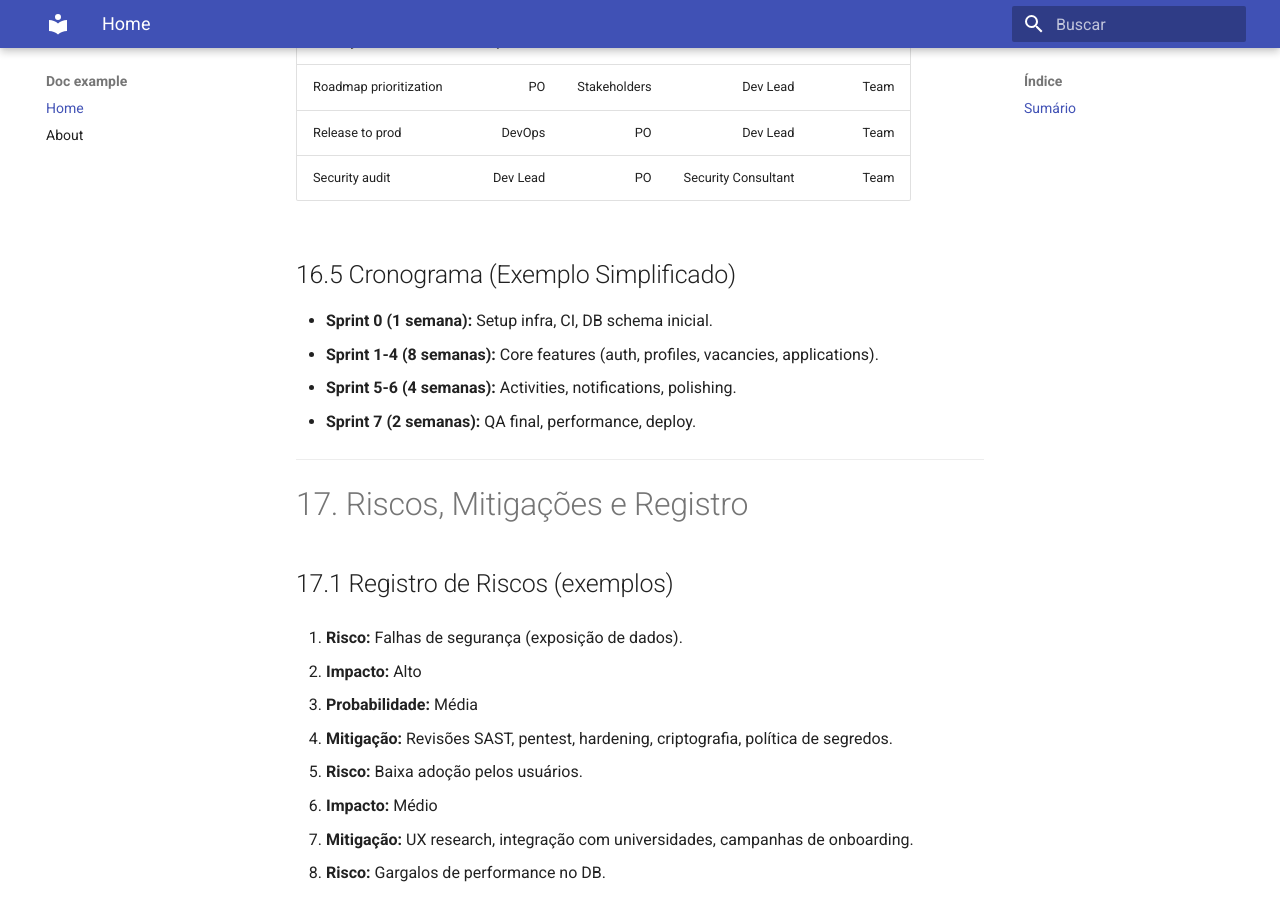
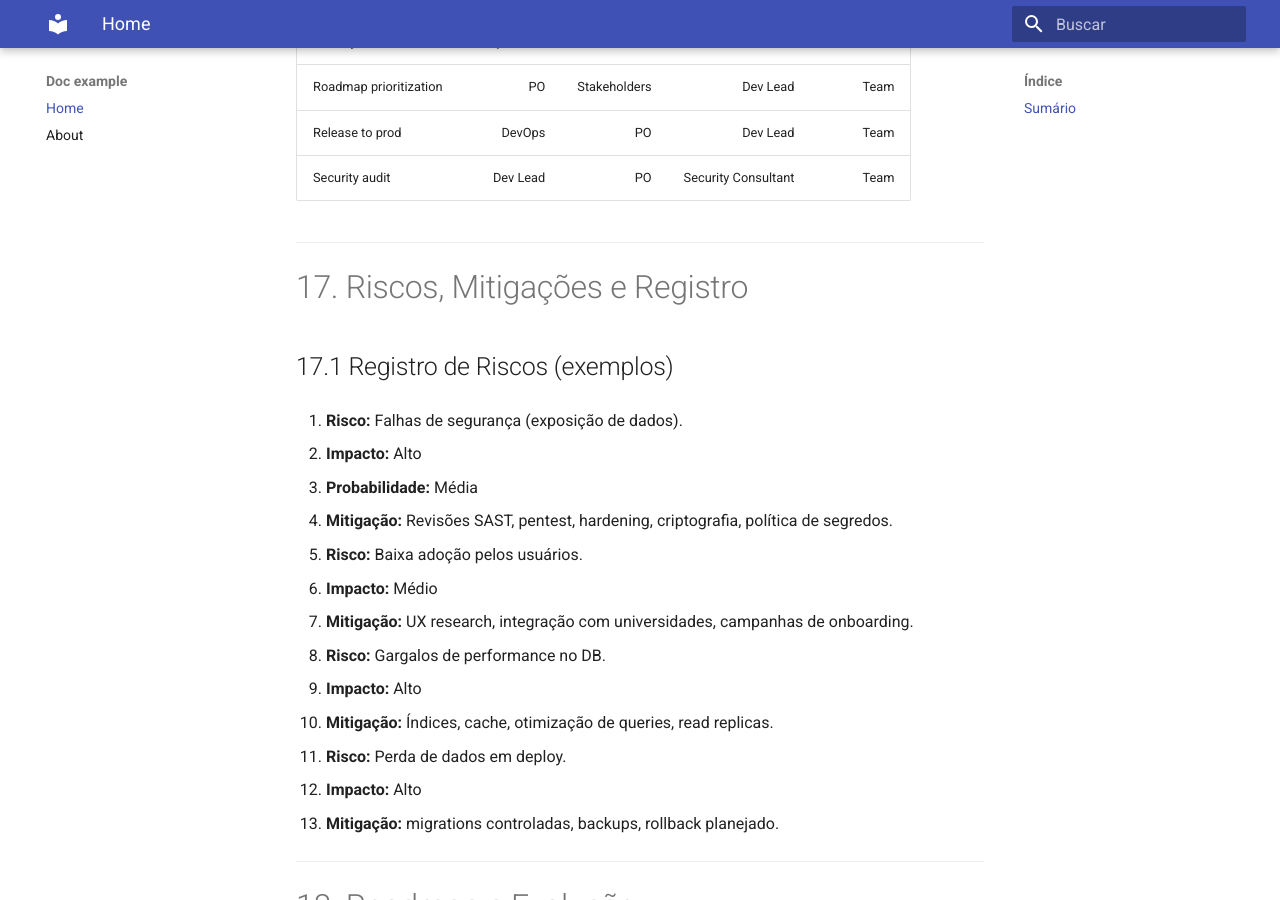
Before and after one commit to Rogerwa11/mkdocs-github-actions, an MkDocs documentation site: the page built from docs/index.md, in a window 1280 px wide and 900 px high, scrolled down 24570 px. Built offline with MkDocs 1.6.1 and Material for MkDocs 9.7.7, drawn with Linux system fonts in a browser that asks for light colours.

Commit message:
Update index.md

```diff
--- a/docs/index.md
+++ b/docs/index.md
@@ -912,13 +912,6 @@ export const ApplySchema = z.object({
 | Release to prod        |      DevOps |           PO |            Dev Lead |     Team |
 | Security audit         |    Dev Lead |           PO | Security Consultant |     Team |
 
-## 16.5 Cronograma (Exemplo Simplificado)
-
-* **Sprint 0 (1 semana):** Setup infra, CI, DB schema inicial.
-* **Sprint 1-4 (8 semanas):** Core features (auth, profiles, vacancies, applications).
-* **Sprint 5-6 (4 semanas):** Activities, notifications, polishing.
-* **Sprint 7 (2 semanas):** QA final, performance, deploy.
-
 ---
 
 # 17. Riscos, Mitigações e Registro
```
